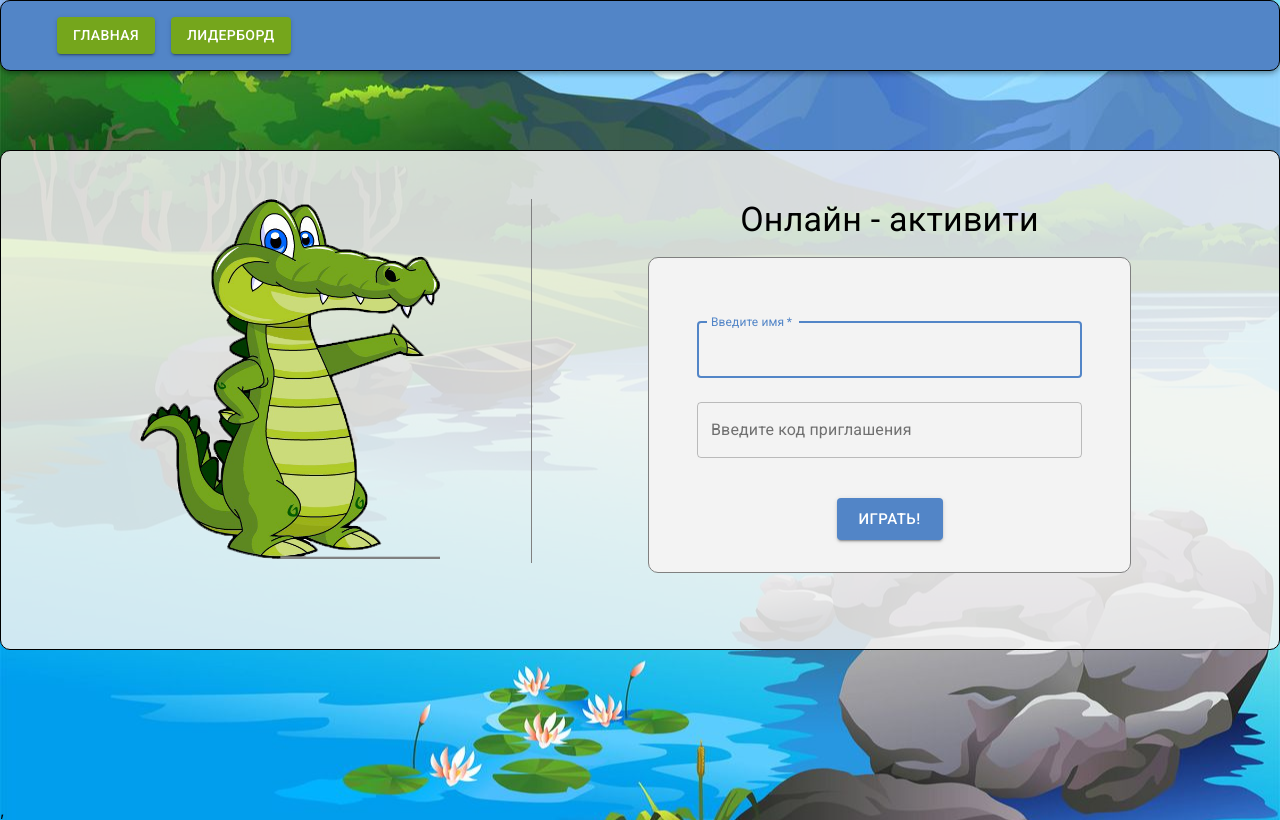
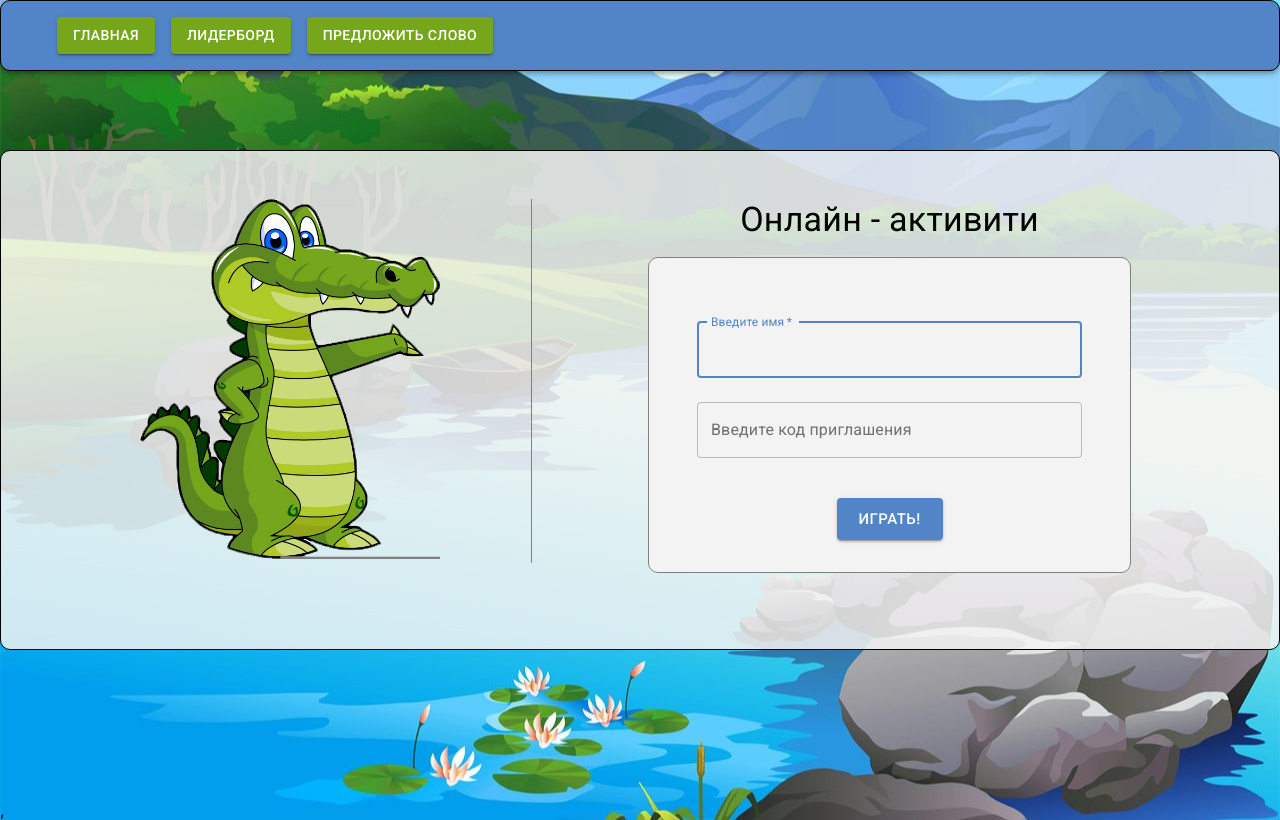
Before and after one commit to Mayrinika/online-activity, a React (Create React App) app in the folder game/: page / in a window 1280 px wide. Built offline with nearby package versions, Linux system fonts and the light colour scheme; no server answers.

Commit message:
add suggestWord in navBar

```diff
--- a/game/src/components/NavigationBar/NavigationBar.tsx
+++ b/game/src/components/NavigationBar/NavigationBar.tsx
@@ -41,6 +41,13 @@ class NavigationBar extends React.Component<NavigationBarProps, NavigationBarSta
                                 color="secondary"
                             >Лидерборд</Button>
                         </Link>
+                        <Link to={getDomRoutes().suggestWord} className={classes.navLink}>
+                            <Button
+                                className={classes.navButton}
+                                variant="contained"
+                                color="secondary"
+                            >Предложить слово</Button>
+                        </Link>
                     </Toolbar>
                 </Container>
             </AppBar>
```
